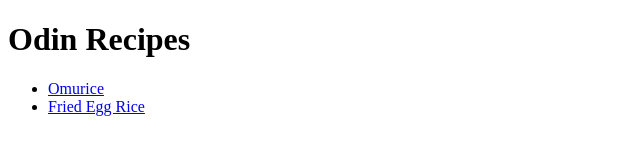
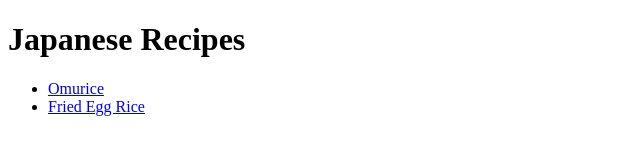
Before and after one commit to kleverkobra/odin-recipes, a plain HTML site: page index.html in a window 1280 px wide. Shown: the whole page, without its empty margins (0-640 px from the left). Drawn offline with Linux system fonts and the light colour scheme.

Commit message:
Change index title
Changed from "Odin Recipes" to "Japanese Recipes"

```diff
--- a/index.html
+++ b/index.html
@@ -4,12 +4,12 @@
 
     <head>
         <meta charset="utf-8">
-        <title>Odin Recipes</title>
+        <title>Japanese Recipes</title>
     </head>
 
     <body>
 
-        <h1>Odin Recipes</h1>
+        <h1>Japanese Recipes</h1>
 
         <ul>
             <li><a href="recipes/omurice.html">Omurice</a></li>
```
